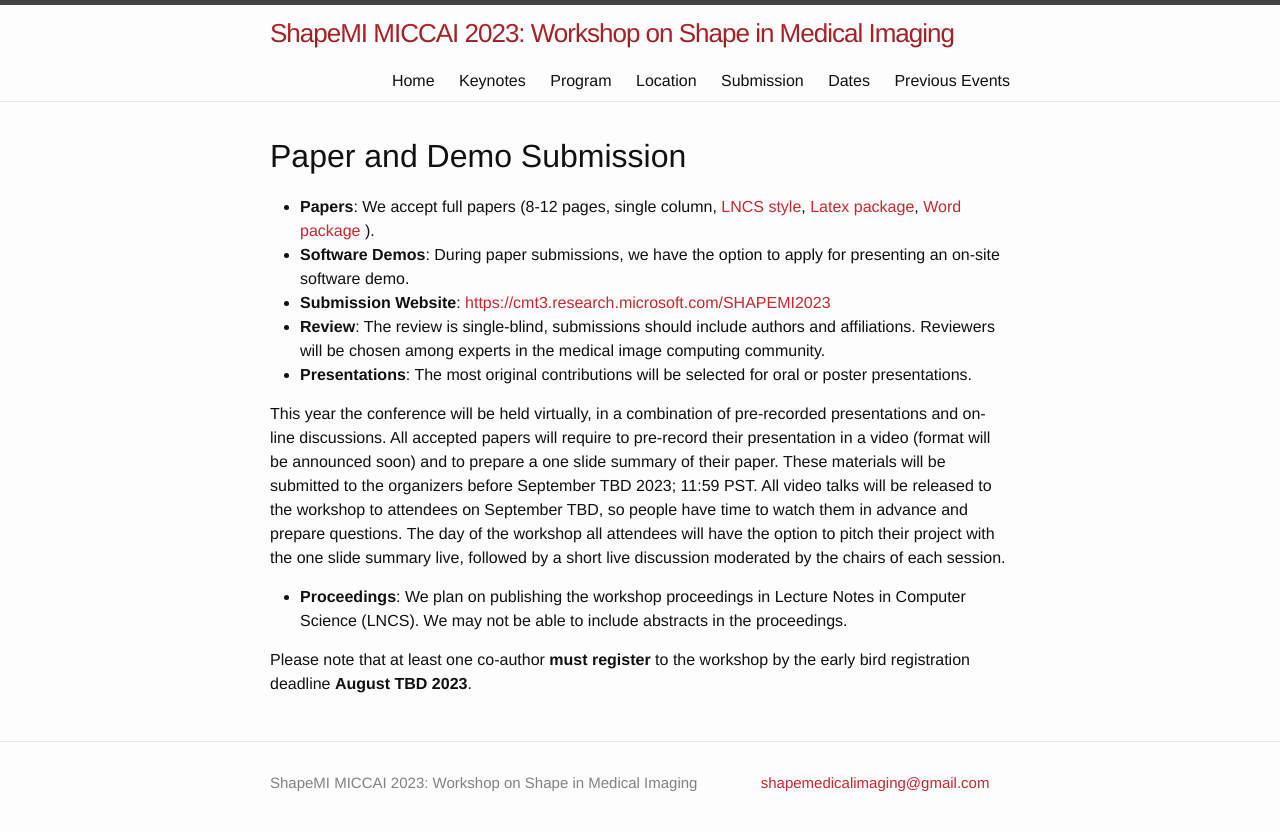
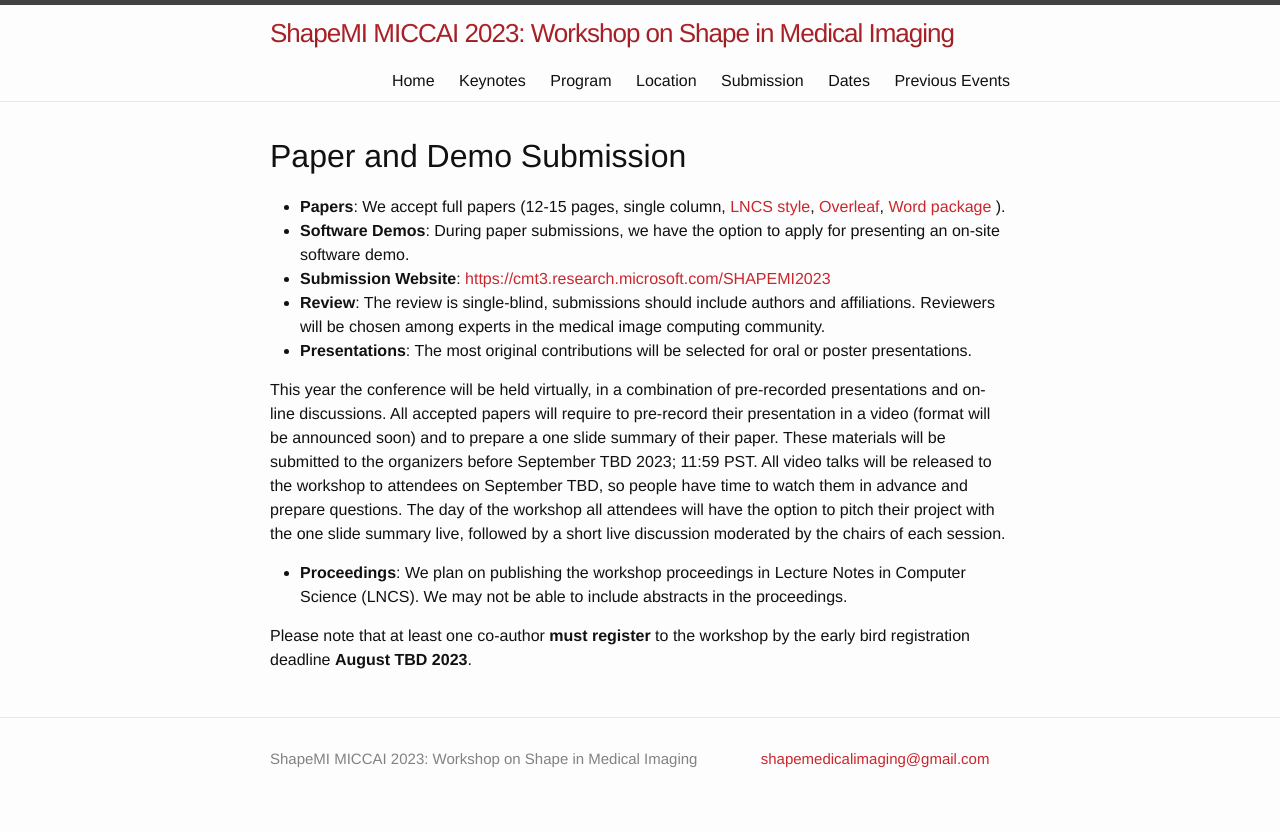
Before and after one commit to shapemi/shapemi.github.io, a Jekyll site: the page built from submission/index.md, in a window 1280 px wide. Shown: the top 831 px of the page. Built offline with Jekyll 4.4.1, drawn with Linux system fonts in a browser that asks for light colours.

Commit message:
Update index.md

```diff
--- a/submission/index.md
+++ b/submission/index.md
@@ -6,7 +6,7 @@ order: 4
 ---
 # Paper and Demo Submission
 
-* **Papers**: We accept full papers (8-12 pages, single column, [LNCS style](http://www.springer.com/de/it-informatik/lncs/conference-proceedings-guidelines), [Latex package](ftp://ftp.springernature.com/cs-proceeding/llncs/llncs2e.zip), [Word package](ftp://ftp.springernature.com/cs-proceeding/llncs/word/splnproc1703.zip) ).
+* **Papers**: We accept full papers (12-15 pages, single column, [LNCS style](https://www.springer.com/gp/computer-science/lncs), [Overleaf]([ftp://ftp.springernature.com/cs-proceeding/llncs/llncs2e.zip](https://www.overleaf.com/latex/templates/springer-lecture-notes-in-computer-science/kzwwpvhwnvfj)), [Word package](https://resource-cms.springernature.com/springer-cms/rest/v1/content/19238706/data/v1) ).
 * **Software Demos**: During paper submissions, we have the option to apply for presenting an on-site software demo.
 * **Submission Website**: [https://cmt3.research.microsoft.com/SHAPEMI2023](https://cmt3.research.microsoft.com/SHAPEMI2023)
 * **Review**: The review is single-blind, submissions should include authors and affiliations. Reviewers will be chosen among experts in the medical image computing community.
```
